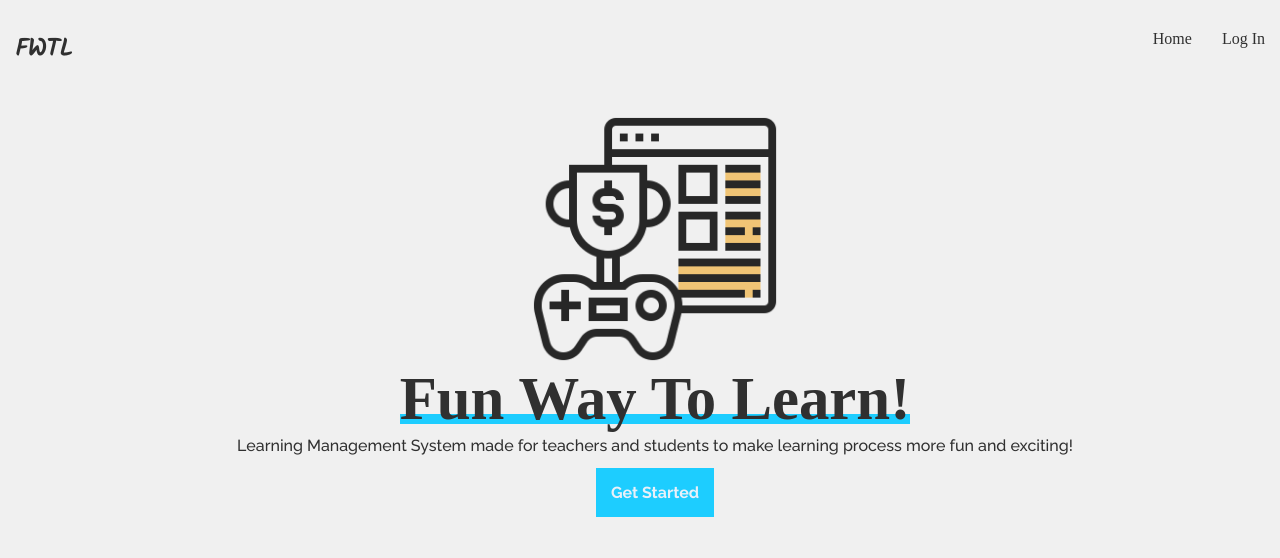
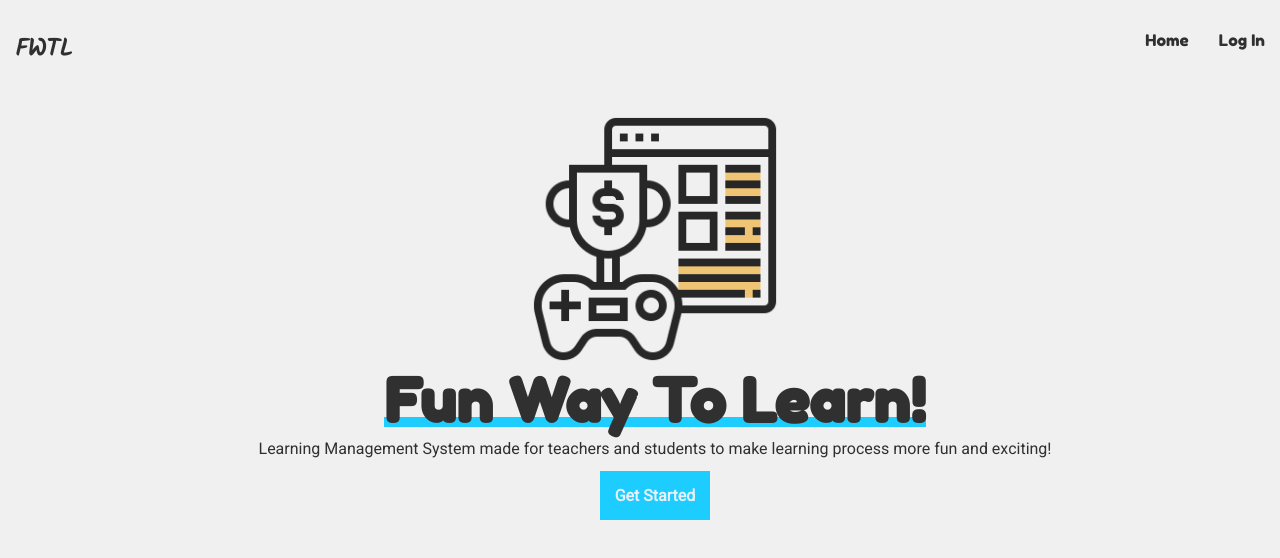
Before and after one commit to ichsanseanaldi/lms-app-react, a React (Create React App) app: page / in a window 1280 px wide. Shown: the top 558 px of the page. Built offline with nearby package versions, Linux system fonts and the light colour scheme.

Commit message:
font changes

```diff
--- a/public/index.html
+++ b/public/index.html
@@ -8,7 +8,7 @@
     <link rel="apple-touch-icon" href="%PUBLIC_URL%/logo192.png" />
     <link rel="preconnect" href="https://fonts.googleapis.com">
     <link rel="preconnect" href="https://fonts.gstatic.com" crossorigin>
-    <link href="https://fonts.googleapis.com/css2?family=Kalam&Fredoka+One&family=Raleway:wght@300;400;500;700&display=swap" rel="stylesheet">
+    <link href="https://fonts.googleapis.com/css2?family=Fredoka+One&family=Kalam&family=Roboto&display=swap" rel="stylesheet">
     <title>FWTL App</title>
   </head>
   <body>
--- a/src/style/GlobalStyle.style.js
+++ b/src/style/GlobalStyle.style.js
@@ -17,7 +17,7 @@
     }
 
     ul,ol,span,p,label,button,::placeholder{
-        font-family:'Raleway', sans-serif ;
+        font-family:'Roboto', sans-serif ;
         line-height:1.5 ;
         transition:0.3s ;
         font-weight:500 ;
--- a/src/style/components/StyledButton.js
+++ b/src/style/components/StyledButton.js
@@ -7,7 +7,7 @@
     margin: 10px 0;
     /* border-radius:5px; */
     font-weight:700;
-    font-family:'Raleway', sans-serif;
+    font-family:'Roboto', sans-serif;
 
     width:${props => props.width};
     color: ${props => props.color} ;
--- a/src/style/components/StyledInput.js
+++ b/src/style/components/StyledInput.js
@@ -7,7 +7,7 @@
     padding:10px 15px;
     margin:5px 0 ;
     width:100% ;
-    font-family:'Raleway', sans-serif;
+    font-family:'Roboto', sans-serif;
 
 
 `
--- a/src/style/components/StyledTextarea.js
+++ b/src/style/components/StyledTextarea.js
@@ -7,6 +7,6 @@
     padding:10px 15px;
     margin:5px 0 ;
     width:100% ;
-    font-family:'Open Sans', sans-serif;
+    font-family:'Roboto', sans-serif;
 
 `
--- a/src/style/components/StyledWrapper.js
+++ b/src/style/components/StyledWrapper.js
@@ -3,7 +3,6 @@
 export const StyledWrapper = styled.div`
 
     width:100%;
-    /* height: ${props => props.main ? '80vh' : '100%'}; */
     height:100% ;
     padding: ${props => props.admin ? '0' : props.main ? '0px' : '10px 0'};
 
--- a/src/style/index.css
+++ b/src/style/index.css
@@ -1,6 +1,6 @@
 #materi-wrapper{
     font-size: 0.9em !important;
-    font-family: 'Raleway',sans-serif !important;
+    font-family: 'Roboto',sans-serif !important;
 }
 
 #materi-wrapper > *{
```
